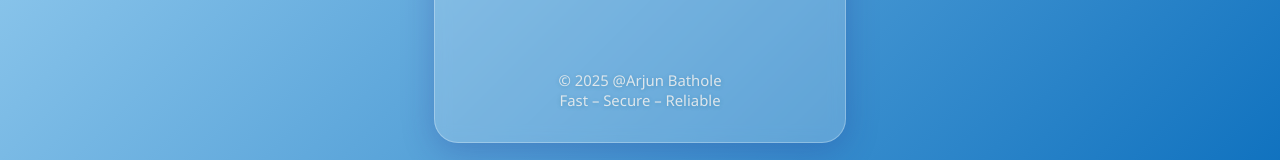
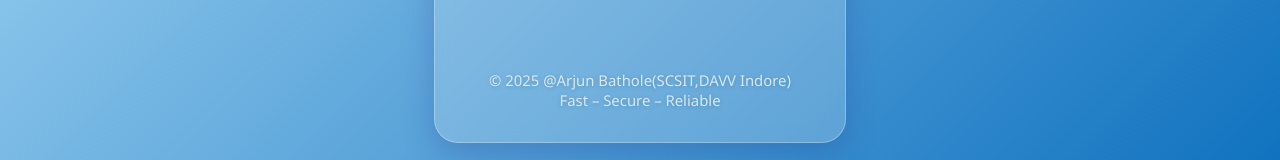
Before and after one commit to AR2908/print_service, a website: page public/index.html in a window 1280 px wide. Shown: the part 560-720 px from the top of the page. Drawn offline with Linux system fonts and the light colour scheme.

Commit message:
Update index.html

```diff
--- a/public/index.html
+++ b/public/index.html
@@ -140,7 +140,7 @@
     </form>
     <div id="msg"></div>
     <footer>
-      © 2025 @Arjun Bathole
+      © 2025 @Arjun Bathole(SCSIT,DAVV Indore)
       <br>Fast – Secure – Reliable</br>
     </footer>
   </div>
```
